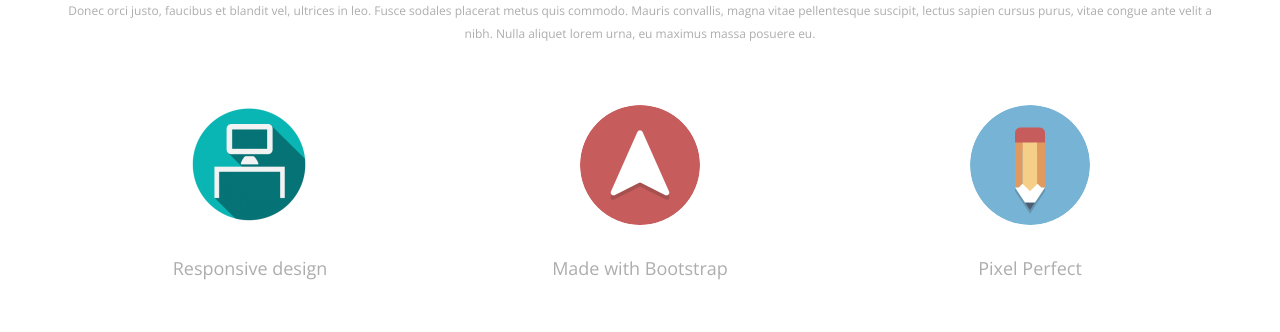
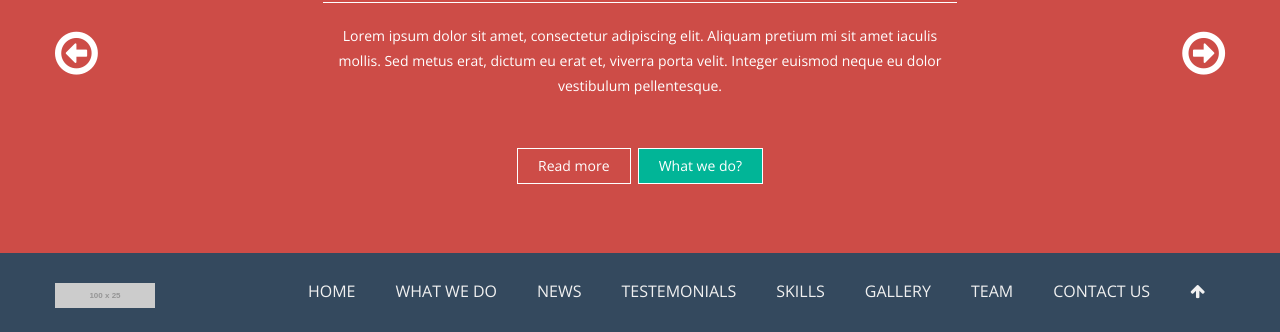
Before and after one commit to mariusamza/Template-Colaborare-1, a plain HTML site: page index.html in a window 1280 px wide. Shown: the part 227-559 px from the top of the page. Drawn offline with nearby package versions, Linux system fonts and the light colour scheme; placeholder pictures from the web are drawn by us.

Commit message:
adaugat header + css

```diff
--- a/css/header.css
+++ b/css/header.css
@@ -0,0 +1,155 @@
+body{
+	font-family: 'Open Sans', sans-serif;
+	margin-top: 80px;
+
+}
+
+.header {
+		background-color: #CD4C47;
+}
+
+.header .interior {
+
+		width: 1170px;
+		height: 400px;
+		background-color: #CD4C47;
+		margin: 0 auto;
+		display: block;
+
+		display: flex;
+		justify-content: space-between;
+		align-content: center;
+
+
+}
+
+.arrow {
+
+	font-size: 50px;
+	color: #fff;
+	display: flex;
+	align-items: center;
+}
+
+
+
+.text {
+
+	text-align: center;
+	padding: 0px 225px;
+
+	display: flex;
+	justify-content: center;
+	align-items: center;
+
+}
+
+.title {
+	display: block;
+	align-items: center;
+	padding: 10px 10px 10px 10px;
+	border-bottom: 2px solid #fff;
+}
+
+h2 {
+		font-size: 30px;
+		font-weight: 700;
+
+		color: #fff;
+		text-transform: uppercase;
+
+}
+
+.header p {
+
+	font-size: 14px;
+	font-weight: 400;
+	line-height: 25px;
+	border-top: 1px solid #fff;
+	padding-top: 20px;
+	margin-top: 20px;
+
+	color: #fff;
+}
+
+
+.button {
+		text-decoration: none;
+		font-size: 14px;
+		font-weight: 400;
+		color: #fff;
+
+		display: inline-block;
+
+		font-size: 14px;
+		font-weight: 400;
+
+		padding: 10px 20px;
+		margin-top: 50px;
+}
+
+.red {
+
+	border: 1px solid #fff;
+	background-color: #CD4C47;
+}
+
+.red:hover {
+
+	border: 1px solid #555;
+	background-color: #333;
+
+}
+
+.green {
+
+	border: 1px solid #fff;
+	margin-left: 3px;
+	background-color: #01b597;
+
+}
+
+.green:hover {
+
+	border: 1px solid #004c3f;
+	margin-left: 3px;
+	background-color: #005b4c;
+
+}
+
+
+
+
+
+
+
+
+
+
+
+
+
+
+
+
+
+
+
+
+
+
+
+
+
+
+
+
+
+
+
+
+
+
+
+
+/*==========================================================*/
--- a/index.html
+++ b/index.html
@@ -12,6 +12,25 @@
 <div class="header exterior">
 	<div class="interior">
 		<!-- SLIDER -->
+				<div class="arrow 1">
+						<i class="fa fa-arrow-circle-o-left" aria-hidden="true"></i>
+				</div>
+				<div class="text">
+					<div class="box">
+
+								<h2>Motion design</h2>
+								<h2>Motion with stile</h2>
+
+								<p>Lorem ipsum dolor sit amet, consectetur adipiscing elit. Aliquam pretium mi sit amet iaculis mollis. Sed metus erat, dictum eu erat et, viverra porta velit. Integer euismod neque eu dolor vestibulum pellentesque.</p>
+
+								<a class="button red" href="#">Read more</a>
+								<a class="button green" href="#">What we do?</a>
+
+						</div>
+				</div>
+				<div class="arrow 1">
+						<i class="fa fa-arrow-circle-o-right" aria-hidden="true"></i>
+				</div>
 	</div>
 </div>
 
```
